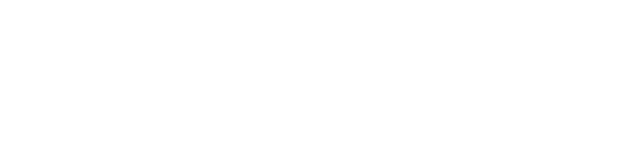
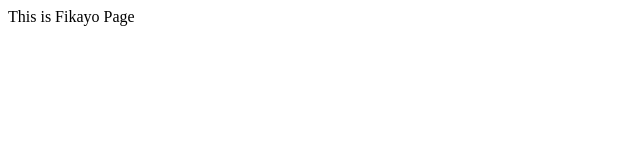
Before and after one commit to Yungflashh/BcolarApiDocs, a plain HTML site: page about.html in a window 1280 px wide. Shown: the whole page, without its empty margins (0-640 px from the left). Drawn offline with Linux system fonts and the light colour scheme.

Commit message:
updated version

```diff
--- a/about.html
+++ b/about.html
@@ -6,6 +6,6 @@
     <title>Document</title>
 </head>
 <body>
-
+    This is Fikayo Page
 </body>
 </html>
```
